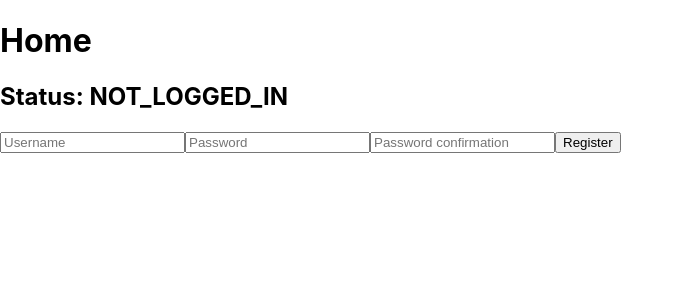
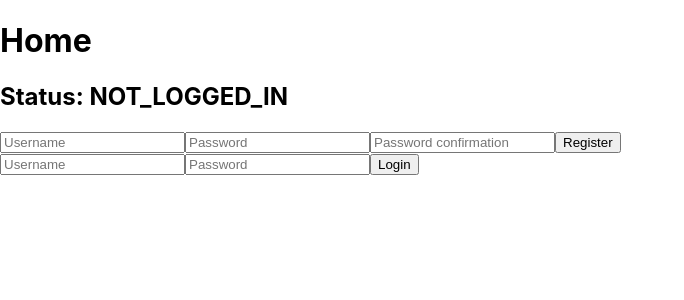
Before and after one commit to Mikelanne/wot-companion, a React (Create React App) app: page / in a window 1280 px wide. Shown: the top 300 px of the page, without its empty margins (0-684 px from the left). Built offline with nearby package versions, Linux system fonts and the light colour scheme; a web font is replaced by a local one.

Commit message:
creating login component

```diff
--- a/src/App.js
+++ b/src/App.js
@@ -1,7 +1,7 @@
 import './App.css'
 import {BrowserRouter as Router, Switch, Route} from 'react-router-dom'
 import axios from 'axios'
-import Home from "./components/home"
+import Home from "./components/Home"
 import Dashboard from './components/Dashboard'
 import { Component } from 'react';
 
--- a/src/components/auth/Login.js
+++ b/src/components/auth/Login.js
@@ -1,97 +1,69 @@
-// import { Component } from "react";
-// import axios from "axios";
-// import {Link} from 'react-router-dom'
+import { Component } from "react"
+import axios from "axios";
 
-// export default class Login extends Component {
+export default class Login extends Component {
 
-//     constructor(props) {
-//         super(props);
-//         this.state = {
-//             username: '',
-//             password: '',
-//             errors: ''
-//         };
-//     }
+    constructor(props) {
+        super(props);
 
-//     handleChange = (event) => {
-//         const {name, value} = event.target
-//         this.setState({
-//             [name]: value
-//         })
-//     };
+        this.state = {
+            username: "",
+            password: "",
+            loginErrors: ""
+        }
 
-//     handleSubmit = (event) => {
-//         event.preventDefault()
-//         const {username, password} = this.state
-//         let user = {
-//             username: username,
-//             password: password
-//         }
+        this.handleSubmit = this.handleSubmit.bind(this);
+        this.handleChange = this.handleChange.bind(this);
+    }
 
-//         axios.post('http://localhost:3001/login', {user}, {withCredentials: true})
-//         .then(response => {
-//             if (response.data.logged_in){
-//                 this.props.handleLogin(response.data)
-//                 this.redirect()
-//             } else {
-//                 this.setState({
-//                     errors: response.data.errors
-//                 })
-//             }
-//         })
-//         .catch(error => console.log('api errors', error))
-//     };
+    handleSubmit(event) {
+        axios.post("http://localhost:3001/sessions", {
+            user: {
+                username: this.state.username,
+                password: this.state.password,
+            }
+        }, {withCredentials: true}).then(response => {
+            if (response.data.logged_in) {
+                this.props.handleSuccessfulAuth(response.data)}
+        }).catch(error => {
+            console.log("login error", error);
+        })
+        event.preventDefault();
+    }
 
-//     redirect = () => {
-//         this.props.history.push('/')
-//     }
+    handleChange(event) {
+        this.setState({
+            [event.target.name]: event.target.value
+        });
+    }
 
-//     handleErrors = () => {
-//         return (
-//             <div>
-//                 <ul>
-//                     {this.state.errors.map(error => {
-//                         return <li key={error}>{error}</li>
-//                     })}
-//                 </ul>
-//             </div>
-//         )
-//     }
 
-//     render() {
-//         const {username, password} = this.state
-//         return (
-//             <div>
-//                 <h1>Log In</h1>
-//                 <form onSubmit={this.handleSubmit}>
-//                     <input
-//                         placeholder="email"
-//                         type="email"
-//                         name="email"
-//                         value={email}
-//                         onChange={this.handleChange}
-//                     />
-//                     <input
-//                         placeholder="username"
-//                         type="text"
-//                         name="username"
-//                         value={username}
-//                         onChange={this.handleChange}
-//                     />
-//                     <input
-//                         placeholder="password"
-//                         type="password"
-//                         name="password"
-//                         value={password}
-//                         onChange={this.handleChange}
-//                     />
-//                     <button type="submit">Log in</button>
-//                     <div>
-//                         or <Link to='/signup'>Sign Up</Link>
-//                     </div>
-//                 </form>
-//             </div>
-//         )
-//     }
+    render(){
+        return (
+            <div>
+                <form onSubmit={this.handleSubmit}>
+                    <input
+                        type="username"
+                        name="username"
+                        placeholder="Username"
+                        value={this.state.username}
+                        onChange={this.handleChange}
+                        required
+                    />
 
-// }
+                    <input
+                        type="password"
+                        name="password"
+                        placeholder="Password"
+                        value={this.state.password}
+                        onChange={this.handleChange}
+                        required
+                    />
+
+                    <button type="submit">Login</button>
+
+                </form>
+            </div>
+        )
+    }
+}
--- a/src/components/auth/Registration.js
+++ b/src/components/auth/Registration.js
@@ -27,9 +27,6 @@
         }, {withCredentials: true}).then(response => {
             if (response.data.status === "created") {
                 this.props.handleSuccessfulAuth(response.data)}
-            else {
-                console.log("didn't work")
-            }
         }).catch(error => {
             console.log("registration error", error);
         })
--- a/src/components/home.js
+++ b/src/components/home.js
@@ -1,5 +1,6 @@
 import { Component } from "react";
 import Registration from "./auth/Registration";
+import Login from "./auth/Login";
 
 export default class Home extends Component {
 
@@ -20,6 +21,7 @@
                 <h1>Home</h1>
                 <h2>Status: {this.props.loggedInStatus}</h2>
                 <Registration handleSuccessfulAuth={this.handleSuccessfulAuth}/>
+                <Login handleSuccessfulAuth={this.handleSuccessfulAuth}/>
             </div>
         )
     }
```
